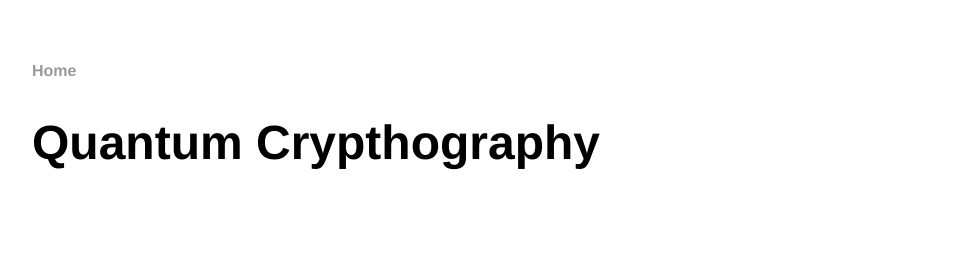
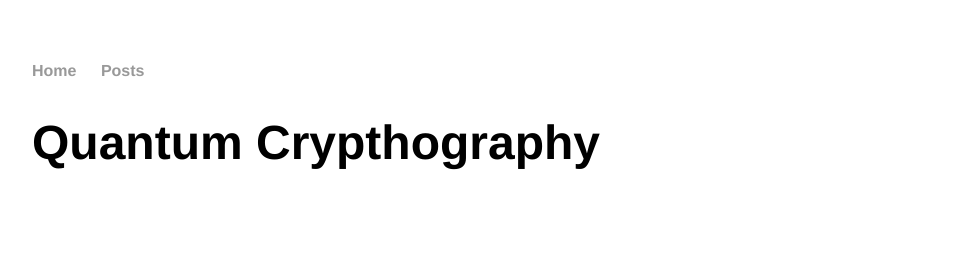
Before and after one commit to Kevin18liem/kevin18liem.github.io, a Jekyll site: the page built from index.html, in a window 1280 px wide and 900 px high. Shown: the top 255 px of the window, without its empty margins (160-1117 px from the left). Built offline with Jekyll 4.4.1, drawn with Linux system fonts in a browser that asks for light colours.

Commit message:
add text

```diff
--- a/_layouts/default.html
+++ b/_layouts/default.html
@@ -12,6 +12,7 @@
     <nav>
 <ul>
 <li><a href="/">Home</a></li>
+<l1><a href="/post">Posts</a></l1>
 </ul>
     </nav>
 <div class="container">
```
